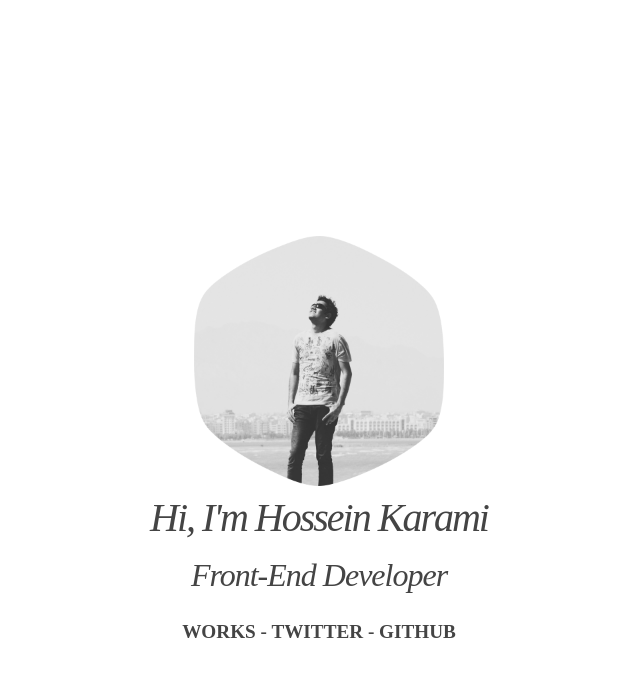
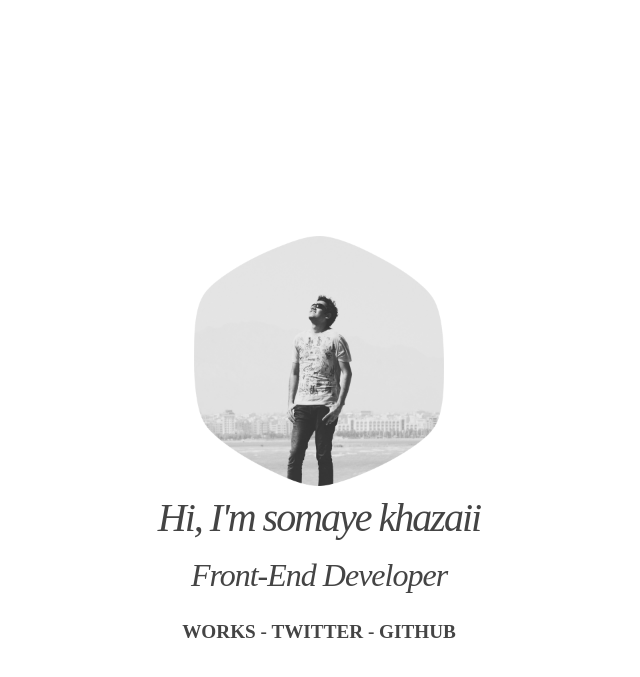
Before and after one commit to somayekhazaii/somayekhazaii.github.io, a Jekyll site: the page built from index.html, in a window 1280 px wide. Shown: the top 677 px of the page, without its empty margins (321-961 px from the left). Built offline with Jekyll 4.4.1, drawn with Linux system fonts in a browser that asks for light colours.

Commit message:
Update index.html

```diff
--- a/index.html
+++ b/index.html
@@ -4,7 +4,7 @@
 
 <div class="hero center">
       <img src="assets/img/hk@3x.png" />
-      <h2>Hi, I'm Hossein Karami</h2>
+      <h2>Hi, I'm somaye khazaii</h2>
       <h4>Front-End Developer</h4>
       <h6>
         <a href="/works">WORKS</a> -
```
